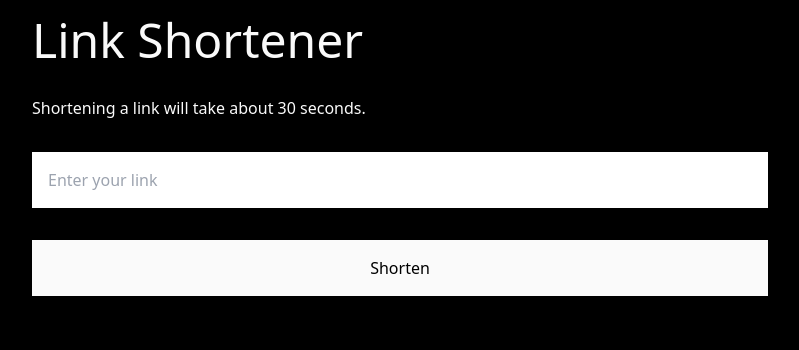
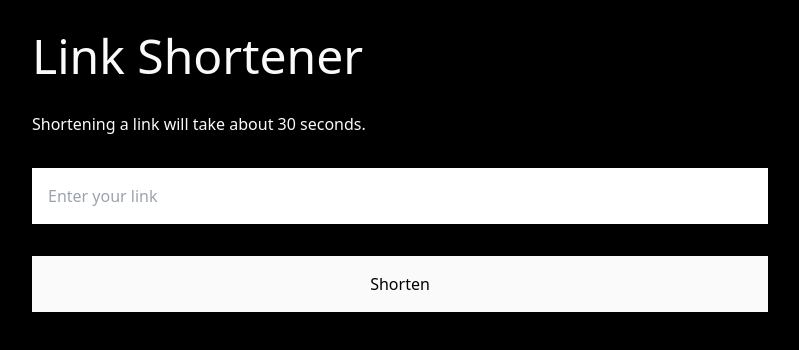
Before and after one commit to shamwela/link-shortener, a Next.js app: page / in a window 1280 px wide. Shown: the top 350 px of the page, without its empty margins (240-1039 px from the left). Built offline with nearby package versions, Linux system fonts and the light colour scheme.

Commit message:
Improve padding

```diff
--- a/pages/index.tsx
+++ b/pages/index.tsx
@@ -58,7 +58,7 @@ const Home = () => {
         <title>Link Shortener</title>
       </Head>
 
-      <main className='p-4 max-w-3xl mx-auto grid gap-y-8'>
+      <main className='px-4 py-8 max-w-3xl mx-auto grid gap-y-8'>
         <h1>Link Shortener</h1>
 
         <span>Shortening a link will take about 30 seconds.</span>
```
